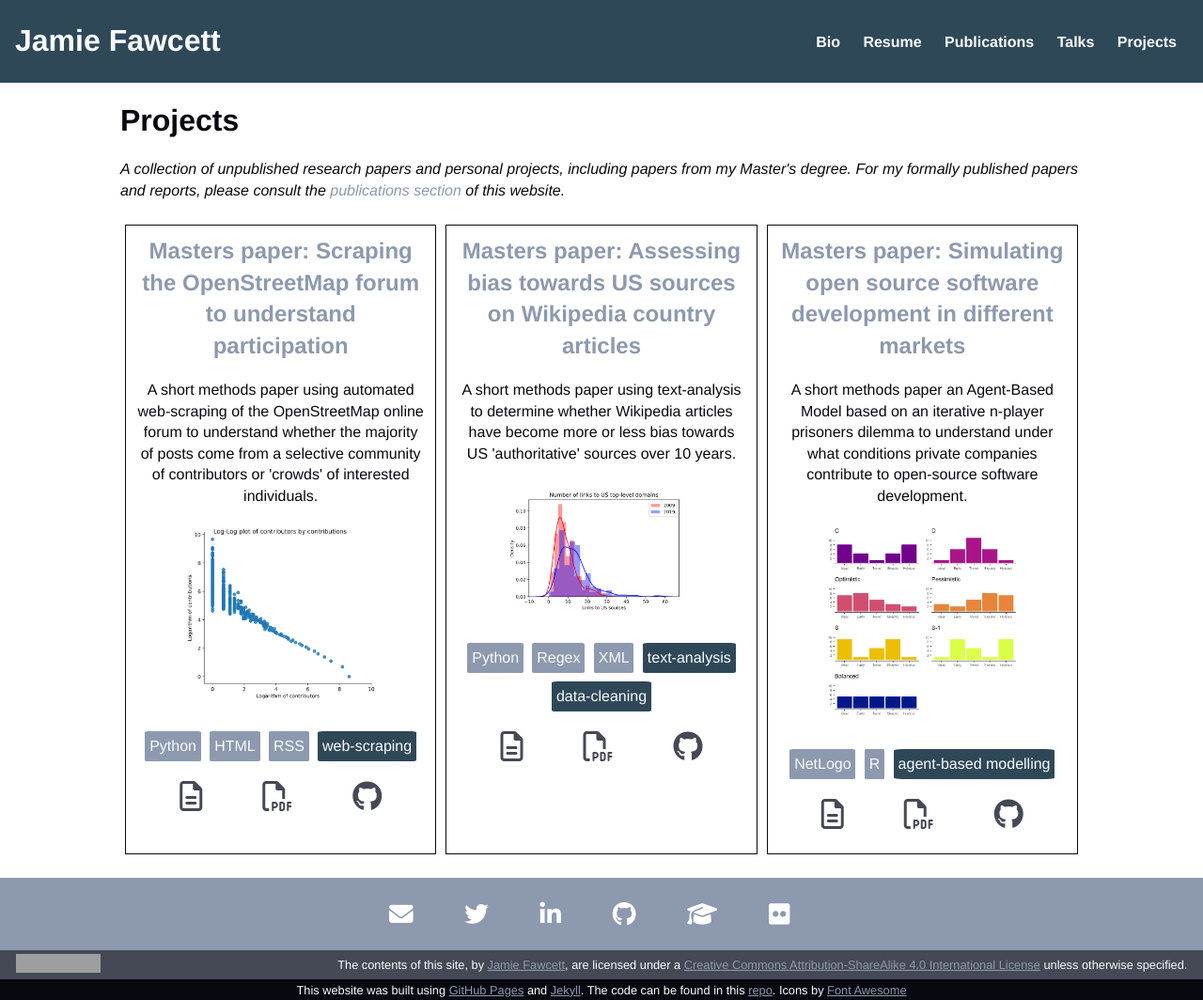
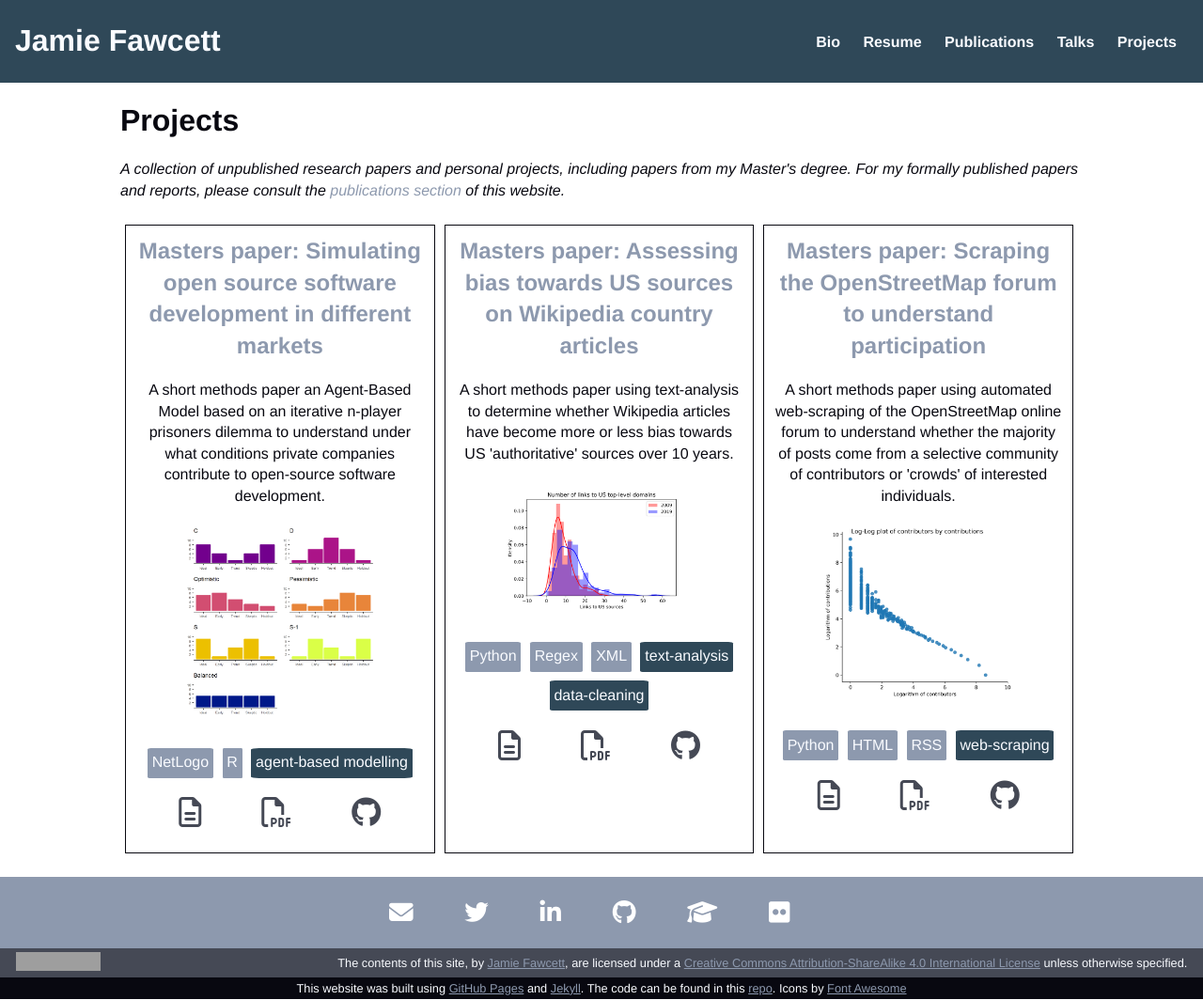
Before and after one commit to JmeF/JmeF.github.io, a Jekyll site: the page built from projects/index.html, in a window 1280 px wide. Shown: the whole page at 94% size. Built offline with Jekyll 4.4.1, drawn with Linux system fonts in a browser that asks for light colours; nearby versions of some CDN libraries; grey boxes are pictures that could not be loaded.

Commit message:
chronological projects and talks

```diff
--- a/_sass/general_layout.scss
+++ b/_sass/general_layout.scss
@@ -242,7 +242,7 @@ img.profile{
   display: flex;
   flex-flow: row wrap;
   div{
-    flex: 1 1 30%;
+    flex: 0 1 30%;
     max-width: 50%;
     min-width: 200px;
     border-style:solid;
--- a/projects/index.html
+++ b/projects/index.html
@@ -8,7 +8,8 @@ title: Projects
 		For my formally published papers and reports, please consult the <a href="/publications">publications section</a> of this website.</p>
 </div>
 <div class="projects">
-		{% for project in site.projects %}
+		{% assign pro-sorted = site.projects | sort: 'date' | reverse %}
+		{% for project in pro-sorted %}
 		<div>
 			<h2><a href="{{ project.url }}"> {{project.type}}: {{ project.descriptive-title }}</a></h2>
 			<p>{{project.description}}</p>
--- a/talks/index.html
+++ b/talks/index.html
@@ -4,11 +4,13 @@ title: Talks
 ---
 <div class="blurb">
 		<h1>{{ page.title }}</h1>
-		<p>A number of talks that I have given that have been filmed.</p>
+		<p>Here is a collection of filmed presentations that I have given at
+			different conferences.</p>
 </div>
 <div>
 	<ul class="talks">
-		{% for talk in site.talks %}
+		{% assign talk-sorted = site.talks | sort: 'date' | reverse %}
+		{% for talk in talk-sorted %}
 			<li class="talk">
 				<p><strong><a href={{ talk.link }} target="_blank">{{ talk.title }}</a></strong></p>
 				<p><i>{{ talk.location }} - {{ talk.date | date_to_string }}</i></p>
```
